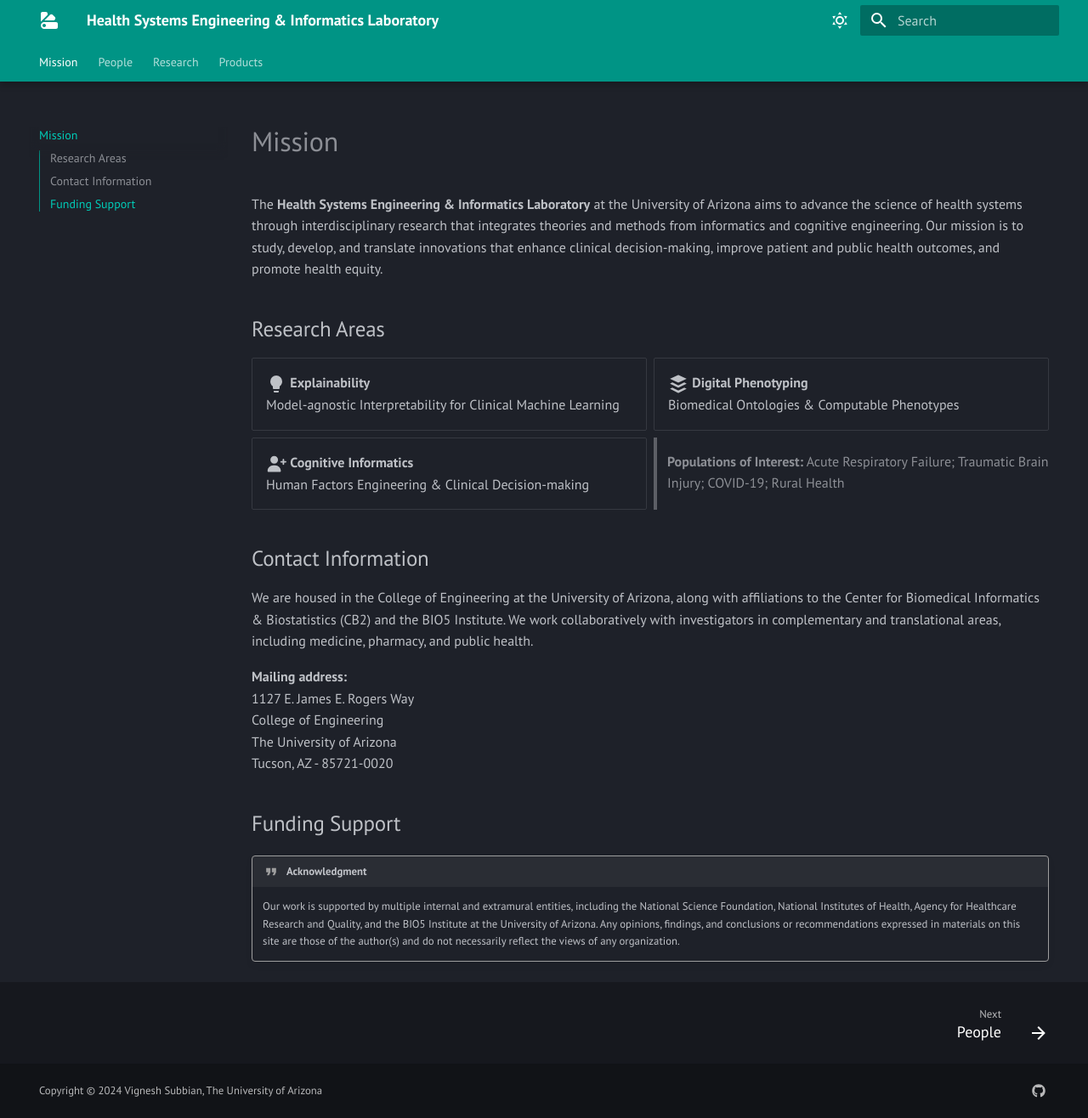
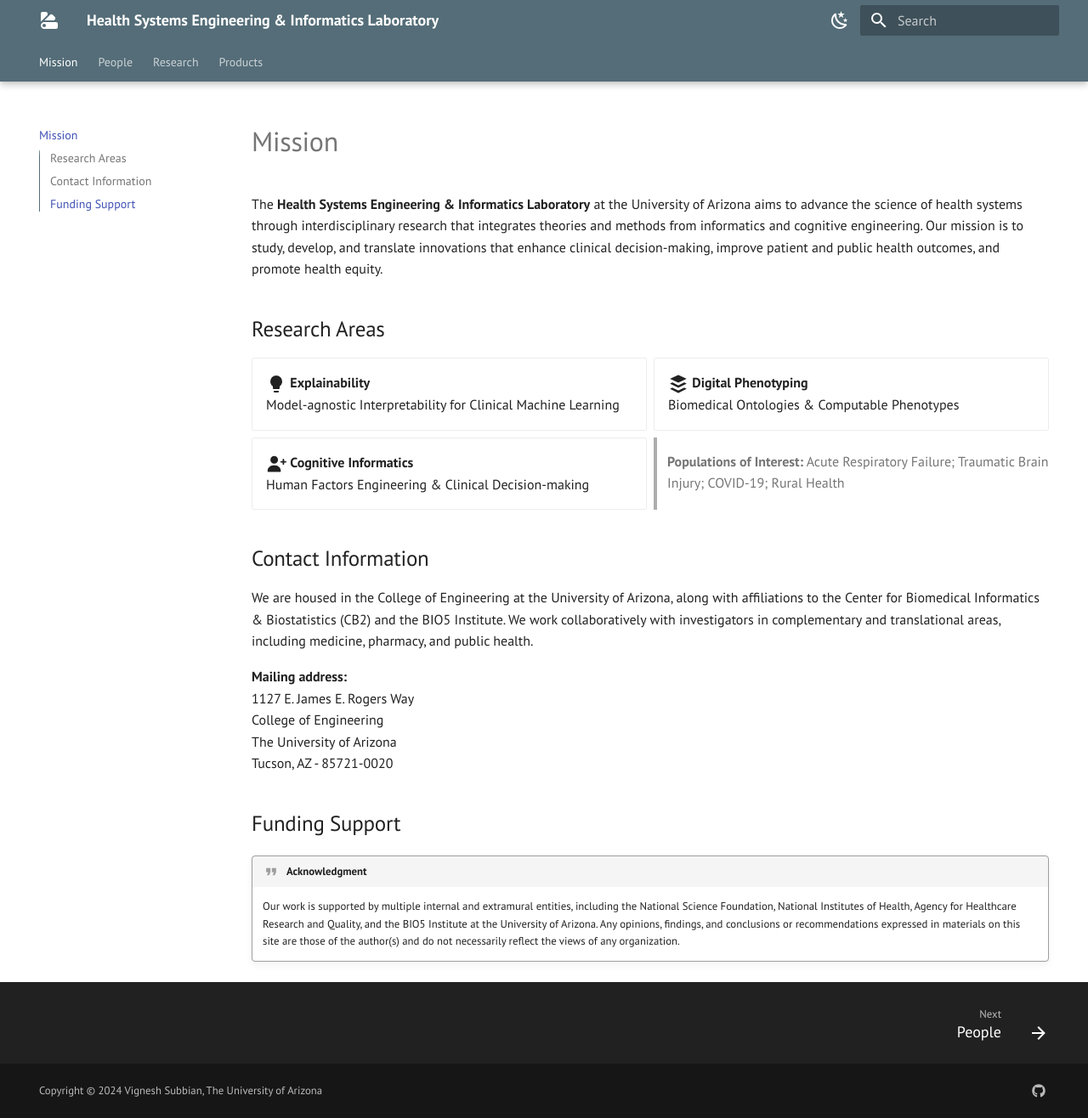
Before and after one commit to healthseil/healthseil.github.io, an MkDocs documentation site: the page built from docs/index.md, in a window 1280 px wide and 1316 px high. Shown: the whole window at 85% size. Built offline with MkDocs 1.6.1 and Material for MkDocs 9.7.7, drawn with Linux system fonts in a browser that asks for light colours.

```diff
--- a/mkdocs.yml
+++ b/mkdocs.yml
@@ -22,22 +22,20 @@ theme:
     - toc.follow
     - toc.integrate
   palette:
-    # Dark Mode
-    - scheme: slate
-      toggle:
-        icon: material/weather-sunny
-        name: Dark mode
-      primary: teal
-      accent: yellow
-
     # Light Mode
     - scheme: default
       toggle:
         icon: material/weather-night
-        name: Light mode
+        name: Dark mode
       primary: blue grey
       accent: indigo
-
+   # Dark Mode
+    - scheme: slate
+      toggle:
+        icon: material/weather-sunny
+        name: Light mode
+      primary: teal
+      accent: yellow
 
 markdown_extensions:
   - attr_list
```
